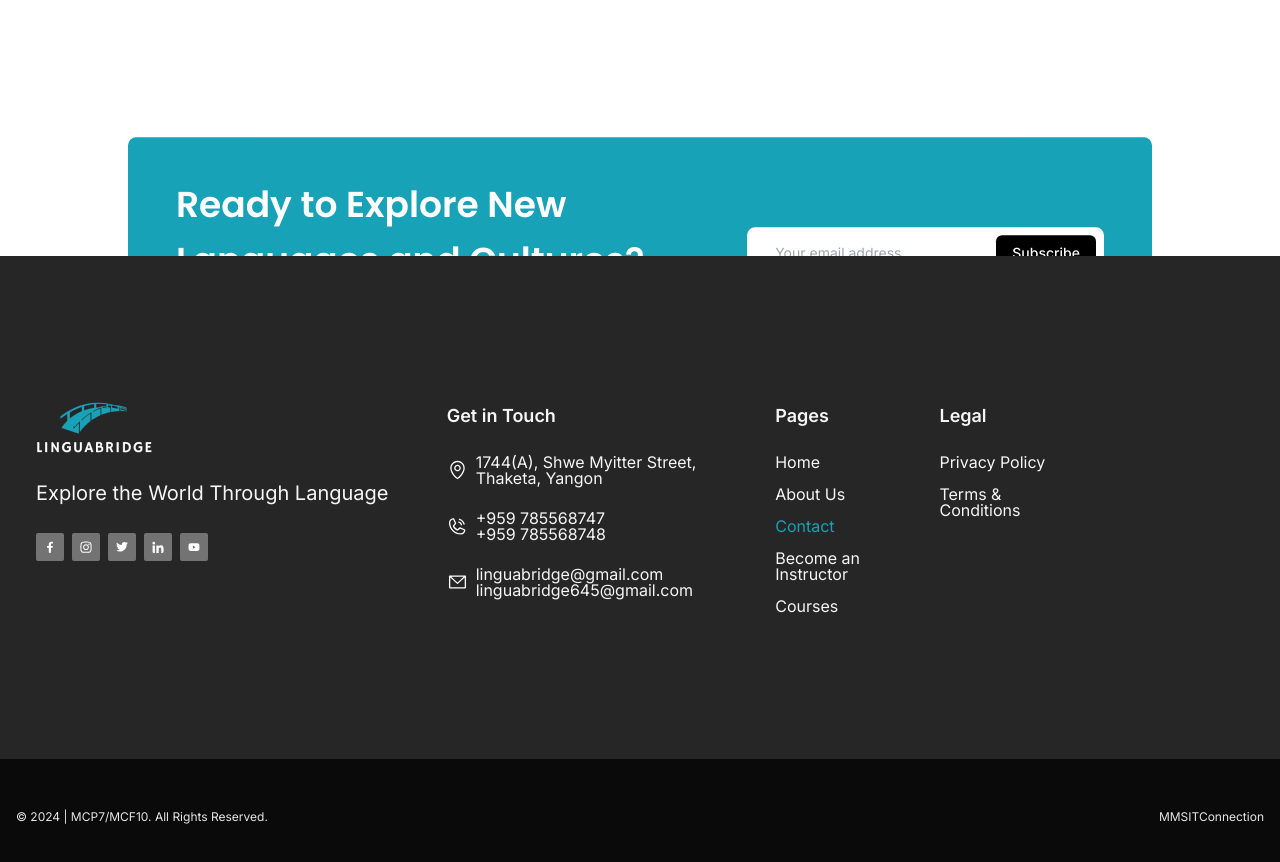
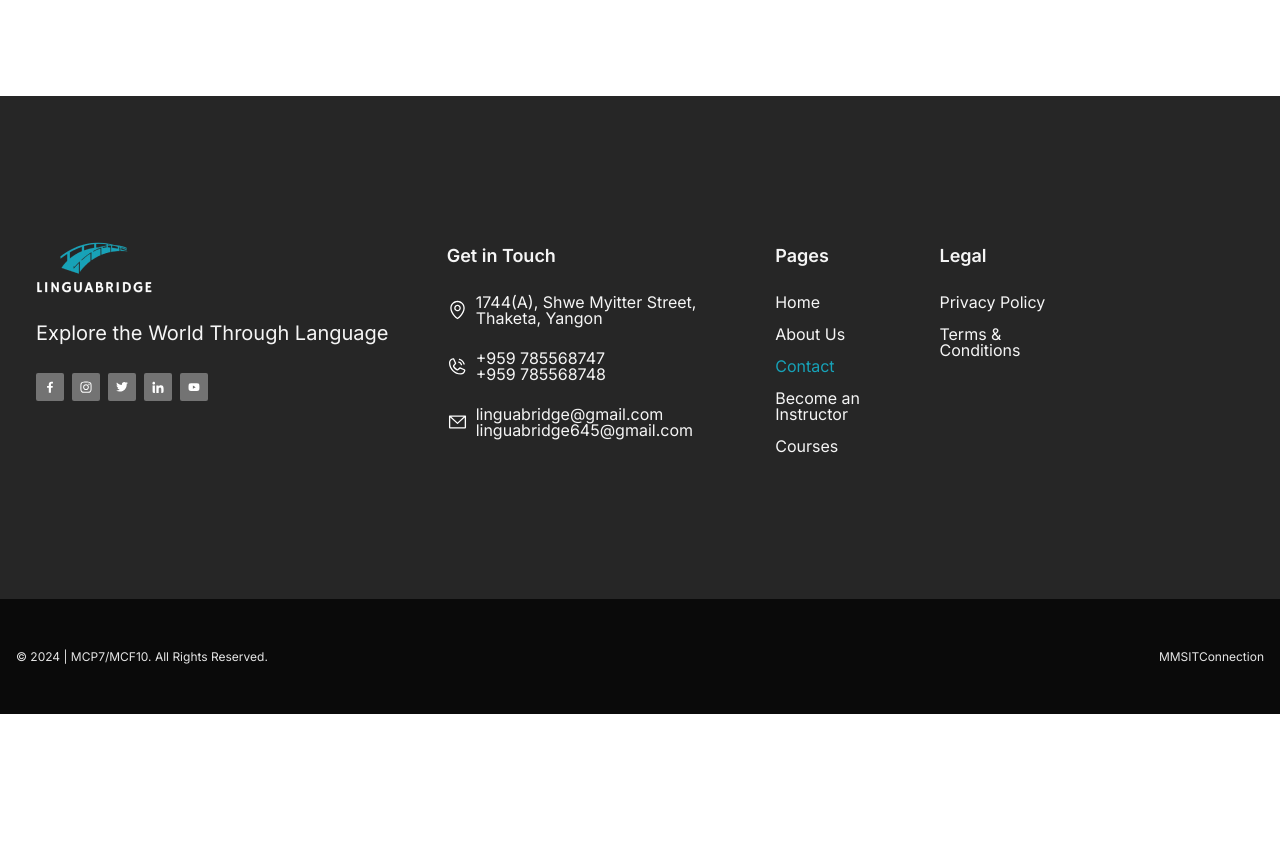
Before and after one commit to Yehtetaung158/mcf10_mcp7_linguabridge, a React (Vite) app: page /contact in a window 1280 px wide. Shown: the part 1780-2642 px from the top of the page. After the commit the page ends 2494 px from the top, so only its background shows below. Built offline with nearby package versions, Linux system fonts and the light colour scheme; a web font is replaced by a local one.

Commit message:
feat/some updated

```diff
--- a/src/feature/about-us/pages/components/FourthSection.jsx
+++ b/src/feature/about-us/pages/components/FourthSection.jsx
@@ -49,7 +49,6 @@ const FourthSection = () => {
               role={member.role}
             />
           ))}
-          <FifthSection />
         </div>
       </div>
     </section>
--- a/src/feature/contact/pages/ContactPage.jsx
+++ b/src/feature/contact/pages/ContactPage.jsx
@@ -12,7 +12,6 @@ const ContactPage = () => {
         <AddressSection />
         <MessageBox />
         <FaqSection />
-        <OverlaySection />
       </Container>
     </>
   );
--- a/src/feature/contact/pages/components/OverlaySection.jsx
+++ b/src/feature/contact/pages/components/OverlaySection.jsx
@@ -3,7 +3,7 @@ import React from "react";
 const OverlaySection = () => {
   return (
     <section className=" flex justify-center items-center mt-20 mb-20">
-      <div className="grid grid-cols-1 lg:grid-cols-5 bg-primary-color p-6 lg:p-12 absolute translate-y-1/3 w-full max-w-5xl rounded-lg items-center gap-6">
+      <div className="grid grid-cols-1 lg:grid-cols-5 bg-primary-color p-6 lg:p-12 absolute translate-y-2/3 w-full max-w-5xl rounded-lg items-center gap-6">
         <div className="lg:col-span-3 text-center lg:text-left">
           <p className="text-2xl md:text-3xl lg:text-4xl mb-4 text-white font-miniHeader_weight font-header_font_style">
             Ready to Explore New
```
